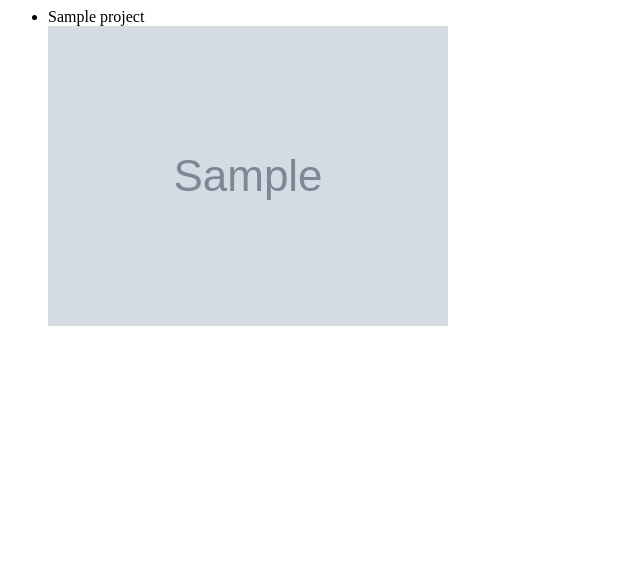
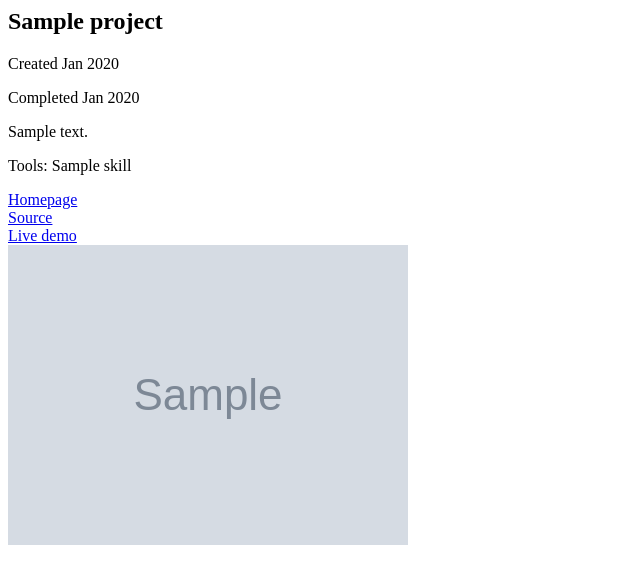
Before and after one commit to therocode/therocode-site, a Django app: page /projects/ in a window 1280 px wide. Shown: the top 566 px of the page, without its empty margins (0-640 px from the left). Run offline with Django 3.2, Linux system fonts and the light colour scheme; tables that the repository leaves empty hold one stand-in row (values such as "Sample post"); grey boxes marked "Sample" are stand-in pictures.

Commit message:
added lots of things to the project viewer template

```diff
--- a/project_viewer/admin.py
+++ b/project_viewer/admin.py
@@ -1,5 +1,5 @@
 from django.contrib import admin
-from project_viewer.models import ProjectImage, Project
+from project_viewer.models import ProjectImage, Project, Skill
 
 class ProjectImageInline(admin.StackedInline):
 	model = ProjectImage
@@ -9,3 +9,4 @@ class ProjectAdmin(admin.ModelAdmin):
 	inlines = [ProjectImageInline]
 
 admin.site.register(Project, ProjectAdmin)
+admin.site.register(Skill)
--- a/project_viewer/models.py
+++ b/project_viewer/models.py
@@ -2,16 +2,27 @@ import datetime
 from django.utils import timezone
 from django.db import models
 
+class Skill(models.Model):
+	name = models.CharField(max_length = 200)
+	skill_level = models.IntegerField()
+
+	def __unicode__(self):
+		return self.name
+
 class Project(models.Model):
-	title = models.CharField(max_length = 200)
+	title         = models.CharField(max_length = 200)
 	creation_date = models.DateTimeField('date created')
-	finish_date = models.DateTimeField('date finished', blank=True, null=True)
-	description = models.CharField(max_length = 200)
+	finish_date   = models.DateTimeField('date finished', blank=True, null=True)
+	description   = models.CharField(max_length = 200)
+	skills        = models.ManyToManyField(Skill)
+	site          = models.URLField(blank=True, null=True)
+	source        = models.URLField(blank=True, null=True)
+	demo          = models.URLField(blank=True, null=True)
 
 	def __unicode__(self):
 		return self.title
 
 class ProjectImage(models.Model):
 	image_text = models.CharField(max_length = 200)
-	image = models.ImageField("Image", upload_to="images/")
-	project = models.ForeignKey(Project)
+	image      = models.ImageField("Image", upload_to="images/")
+	project    = models.ForeignKey(Project)
--- a/project_viewer/templates/pv/project_list.html
+++ b/project_viewer/templates/pv/project_list.html
@@ -1,12 +1,36 @@
 {% if project_list %}
-<ul>
 	{% for project in project_list %}
-	<li>{{ project.title }}</li>
-	{% for image in project.projectimage_set.all %}
-		<img src="{{ image.image.url }}">
+		<h2>{{ project.title }}</h2>
+
+		<p>Created {{ project.creation_date|date:"M Y" }}</p>
+		{% if project.finish_date %}
+		<p>Completed {{ project.finish_date|date:"M Y" }}</p>
+		{% else %}
+		<p>In progress</p>
+		{% endif %}
+
+		<p>{{ project.description }}</p>
+
+		<p>Tools: {{ project.skills.all | join:", " }}</p>
+		{% if project.site %}
+		<div>
+			<a href="{{ project.site }}">Homepage</a>
+		</div>
+		{% endif %}
+		{% if project.source %}
+		<div>
+			<a href="{{ project.source }}">Source</a>
+		</div>
+		{% endif %}
+		{% if project.demo %}
+		<div>
+			<a href="{{ project.demo }}">Live demo</a>
+		</div>
+		{% endif %}
+		{% for image in project.projectimage_set.all %}
+		<img src="{{ image.image.url }}" alt="{{ image.image_text }}">
+		{% endfor %}
 	{% endfor %}
-	{% endfor %}
-</ul>
 {% else %}
 <p>No projects are available.</p>
 {% endif %}
--- a/therocode/settings.py
+++ b/therocode/settings.py
@@ -37,7 +37,7 @@ INSTALLED_APPS = (
     'django.contrib.messages',
     'django.contrib.staticfiles',
     'project_viewer',
-    #'south',
+    'south',
 )
 
 MIDDLEWARE_CLASSES = (
```
